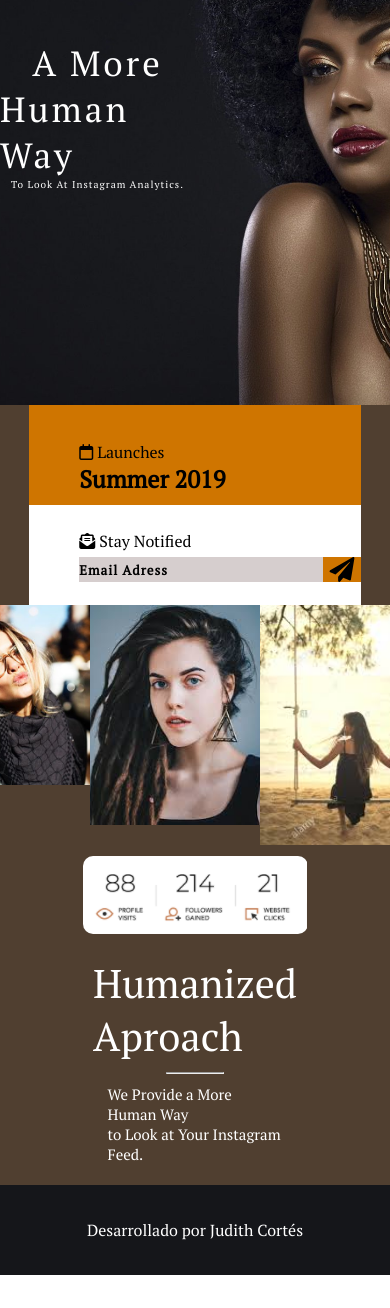
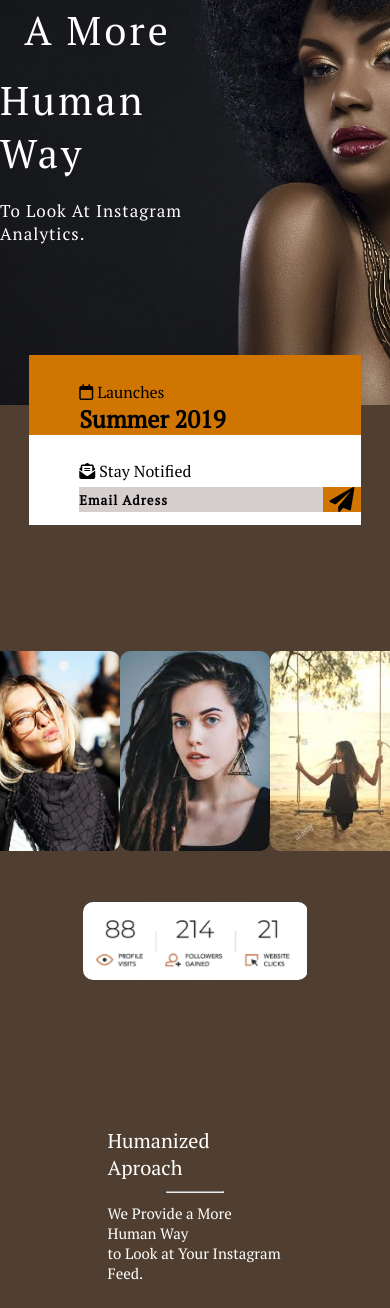
Before and after one commit to JudithCortes/Humanized, a plain HTML site: page index.html in a window 390 px wide. Shown: the part 245-1553 px from the top of the page. Before the commit the page ends 1520 px from the top, so only its background shows below. Drawn offline with Linux system fonts and the light colour scheme.

Commit message:
media queries

```diff
--- a/css/style.css
+++ b/css/style.css
@@ -105,12 +105,7 @@ align-items: center;
     align-items: center;
     padding: 0 35px;
 }
-/*
-.toggle_button ul li a .share_btn{
-   display: flex;
-   flex-flow: row nowrap;
-    justify-content: space-between;
-}*/
+
 .toggle_button ul li a .share_btn .icon{
    width: 25px;
    height: 25px;
@@ -210,8 +205,8 @@ aside{
     margin: auto;
     display: flex;
     flex-flow: row;
-    /*margin-top: -50px;*/
-    /*z-index: 5;*/
+    position: relative;
+    margin-top: -50px;
 }
 
 aside .summer{
@@ -301,72 +296,50 @@ aside .notified{
 .images{
     width: 512px;
     height: 251px;
-   position: relative;
+    position: relative;
     display: flex;
     flex-flow:row;
     justify-content: center;
 }
 
+.images div{
+    width: 150px;
+    height: 200px;
+    border-radius: 10px;
+    transition: all 1s;
+
+}
+
 .images .img1{
-    width: 150px;
-    height: 180px;
+
     background: url(../images/imagen1.jpg);
     background-repeat: no-repeat;
     background-position: center;
     background-size: cover;
-    /*position: absolute;
-    top:30px;*/
-    transition: all 1s;
 
 }
 .images .img2{
-    width: 170px;
-    height: 220px;
     background: url(../images/imagen2.jpg);
     background-repeat: no-repeat;
     background-position: center;
     background-size: cover;
-    /*position: absolute;
-    top:10px;
-    left:20px;*/
-    transition: all 1s;
 
 }
 .images .img3{
-    width: 190px;
-    height: 240px;
+
     background: url(../images/imagen3.jpg);
     background-repeat: no-repeat;
     background-position: center;
     background-size: cover;
-    /*position: absolute;
-    top:-10px;
-    left: 140px;*/
-    transition: all 1s;
 }
-/*
-.images .img4{
-    width: 300px;
-    height: 100px;
-    background: url(../images/imgest.jpg);
-    background-repeat: no-repeat;*/
-}
-.img1:hover{
-    z-index: 5;
+
+.images div:hover{
     width: 180px;
     height: 230px;
-}
-
-.img2:hover{
-    z-index: 5;
-    width: 200px;
-    height: 250px;
-}
-
-.img3:hover{
     width: 220px;
     height: 270px;
 }
+
 
 .estadisticas{
     width: 225px;
@@ -409,12 +382,6 @@ align-items: center;
 
 @media screen and (max-width: 998px){
 
-    .articulos{
-        flex-direction: column;
-            /*height: auto;
-            justify-content: center;
-            align-items: center; */
-        }
     .menu{
         flex-direction: column;
         height: auto;
@@ -424,57 +391,134 @@ align-items: center;
         height: auto;
         justify-content: center;
         align-items: center;
-      /*  margin-bottom: 20px;*/
     }
     aside .summer{
         width: 100%;
+        height: 80px;
         justify-content: center;
     }
     .aside .notified{
         width: 100%;
+        height: 90px;
     }
 
-    /*.fotoestad{
-        width: 100%;
-        justify-content: center;
-    }
-    .humanized{
-        width: 100%;
-        justify-content: center;
-    }*/
 
 }
 
-@media all and (max-width: 600px){
-    .artículos{
-        flex-flow: column;
-            /*height: auto;
-            justify-content: center;
-            align-items: center; */
+@media screen and (max-width: 1032px){
+    h1{
+        font-size: 70px;
+    }
+    h3{
+        font-size: 26px;
+    }
+}
+
+@media screen and (max-width: 968px){
+    h1{
+        font-size: 65px;
+
+    }
+    h3{
+        font-size: 20px;
+
+    }
+    .articulos{
+        height: auto;
+        flex-direction: column;
         }
+    .humanized{
+
+        height: 200px;
+        margin-top: none;
+        margin-bottom: 150px;
+    }
+
+    }
+
+@media all and (max-width: 780px){
+
+    .humanized_text{
+        font-size: 36px;
+    }
+
+    h1{
+        font-size: 55px;
+    }
+    h3{
+        font-size: 19px;
+    }
+
+}
+
+@media all and (max-width: 715px){
+
+    h1{
+        font-size: 50px;
+    }
+    h3{
+        font-size: 19px;
+    }
+
+    .humanized_text{
+        font-size: 34px;
+    }
+}
+
+@media all and (max-width: 680px){
+    .humanized_text{
+        font-size: 28px;
+    }
+    h1{
+        font-size: 40px;
+        margin-top: 17px;
+    }
+    h3{
+        font-size: 17px;
+        margin-top: 20px;
+    }
+
+}
+
+
+@media all and (max-width: 570px){
+    .humanized_text{
+        font-size: 20px;
+    }
     h1{
         font-size: 40px;
     }
     h3{
         font-size: 15px;
     }
+}
+
+@media all and (max-width: 550px){
+    h1{
+        font-size: 30px;
+    }
+    h3{
+        font-size: 15px;
+    }
 
 }
+@media all and (max-width: 510px){
 
-@media all and (max-width: 400px){
-    .artículos{
-        flex-flow: column;
-            /*height: auto;
-            justify-content: center;
-            align-items: center; */
-        }
     h1{
-        font-size: 35px;
+        font-size: 25px;
     }
     h3{
-        font-size: 10px;
+        font-size: 13px;
     }
-    .aside{
-        flex-direction: column;
+
+}
+@media all and (max-width: 400px){
+
+    h1{
+        font-size: 40px;
     }
+    h3{
+        font-size: 17px;
+    }
+
 }
```
